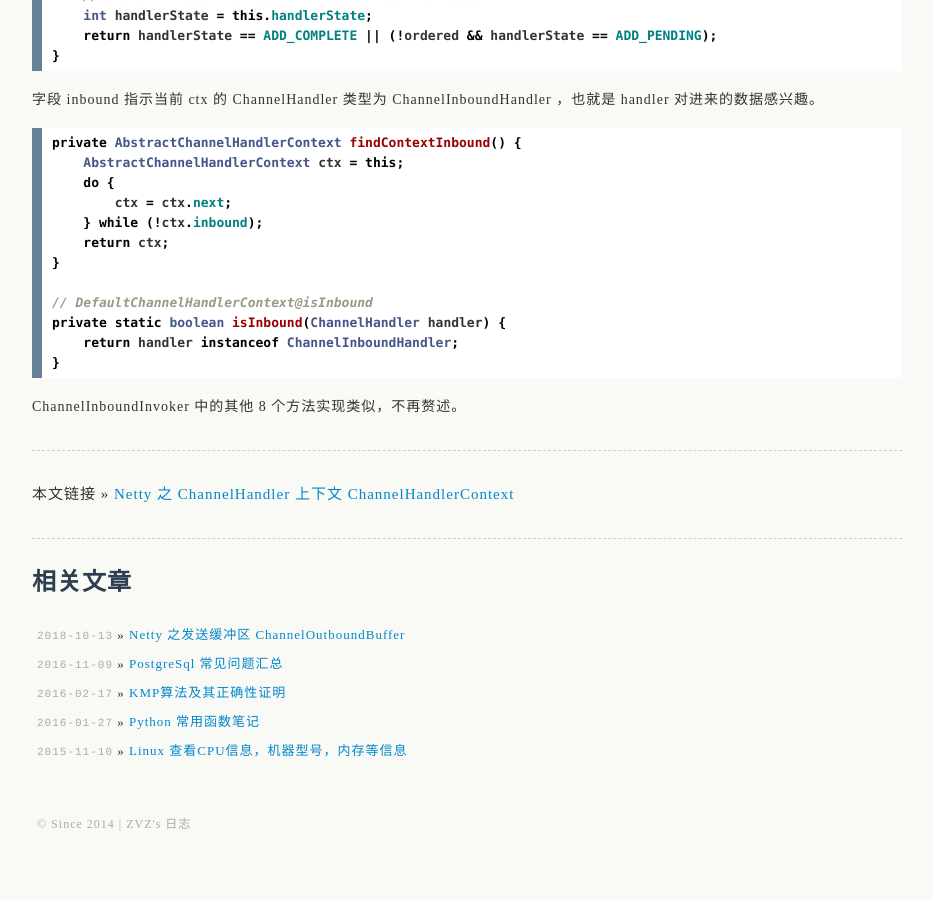
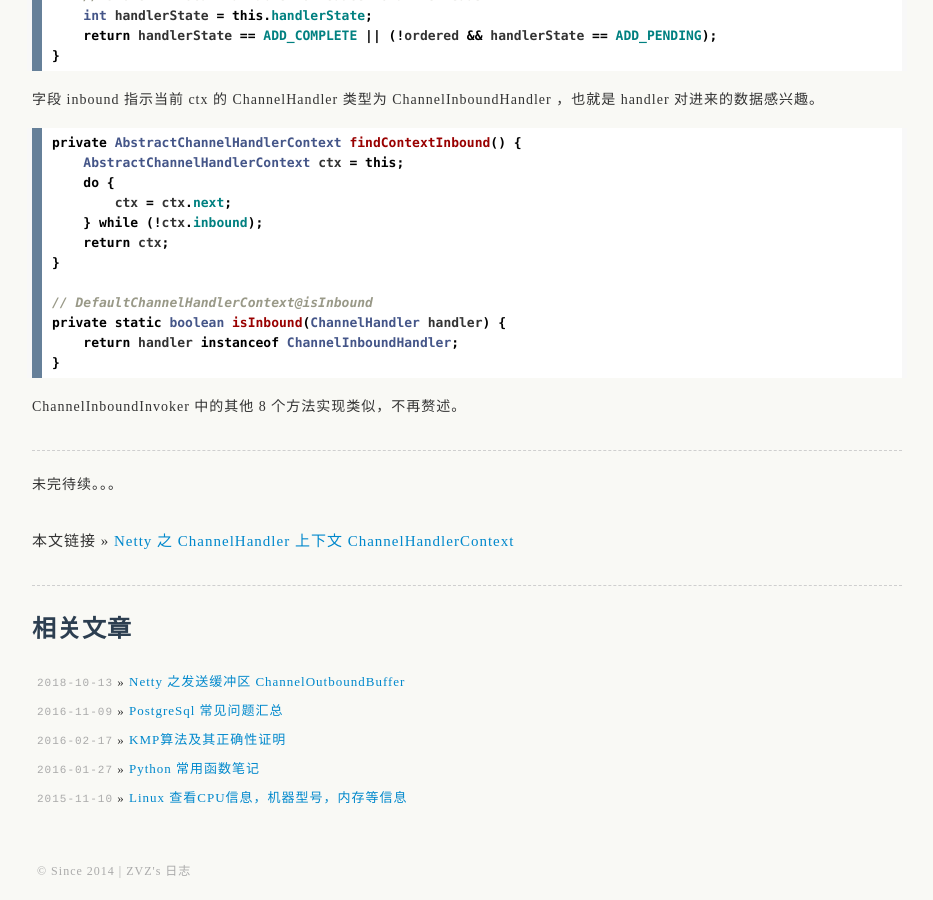
Before and after one commit to uxgnoz/uxgnoz.github.com, a Jekyll site: the page built from _posts/2018-10-20-netty-ChannelHandlerContext.md, in a window 1280 px wide and 900 px high, scrolled down 1703 px. Shown: the whole window, without its empty margins (173-1106 px from the left). Built offline with Jekyll 4.4.1, drawn with Linux system fonts in a browser that asks for light colours; comment, search, counter and statistics services are not loaded; before the commit the page ends 2556 px from its top, so only the background shows below that.

Commit message:
2018-10-20-netty-ChannelHandlerContext.md

```diff
--- a/_posts/2018-10-20-netty-ChannelHandlerContext.md
+++ b/_posts/2018-10-20-netty-ChannelHandlerContext.md
@@ -107,6 +107,7 @@ ChannelInboundInvoker 中的其他 8 个方法实现类似，不再赘述。
 
 ------
 
+未完待续。。。
 
 {% highlight java %}
 {% endhighlight %}
```
